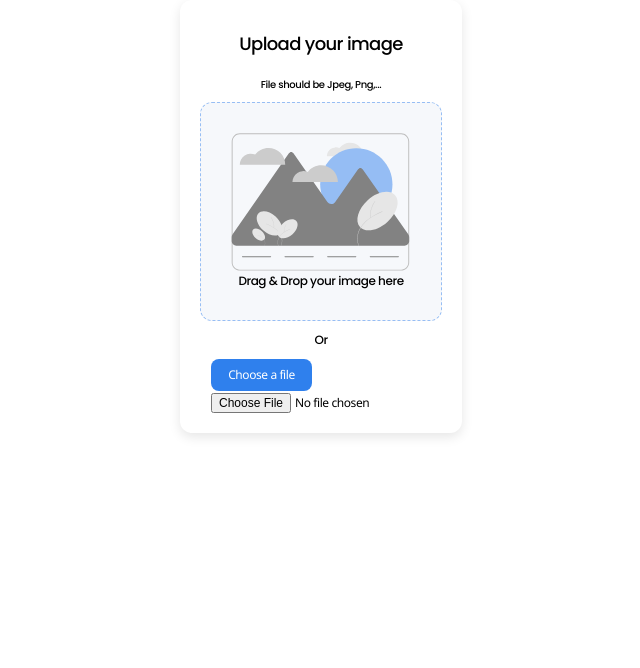
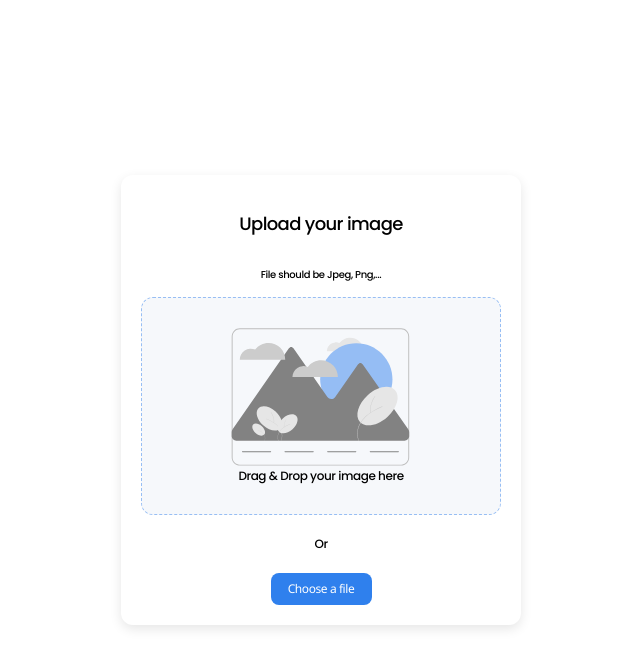
Before and after one commit to halimyusuf/image-uploader, a Next.js app: page / in a window 1280 px wide. Shown: the top 668 px of the page, without its empty margins (319-959 px from the left). Built offline with nearby package versions, Linux system fonts and the light colour scheme.

Commit message:
add new styles

```diff
--- a/styles/globals.css
+++ b/styles/globals.css
@@ -13,12 +13,15 @@ body {
   display: flex;
   justify-content: center;
   align-items: center;
+  height: 100vh;
 }
 
 .box {
   /* background-color: aqua; */
   border-radius: 12px;
-  max-width: 402px;
+  /* max-width: 402px; */
+  width: 400px;
+  max-width: 90%;
   box-shadow: 0px 4px 12px rgba(0, 0, 0, 0.1);
 }
 
@@ -78,7 +81,7 @@ body {
   line-height: 27px;
   letter-spacing: -0.035em;
   text-align: left;
-  margin: 10px 0;
+  margin: 15px 0;
 }
 
 .upload-text-1 {
@@ -89,7 +92,7 @@ body {
   line-height: 15px;
   letter-spacing: -0.035em;
   text-align: center;
-  margin: 10px 0;
+  margin: 15px 0;
 }
 
 .upload-text-2 {
@@ -110,7 +113,18 @@ body {
   line-height: 18px;
   letter-spacing: -0.035em;
   text-align: center;
-  margin: 10px 0;
+  margin: 20px 0;
+}
+
+.img-upload-action {
+  display: flex;
+  flex-direction: column;
+  align-items: center;
+  justify-content: center;
+}
+
+.img-upload-action div:nth-child(2) {
+  display: none;
 }
 
 a {
```
